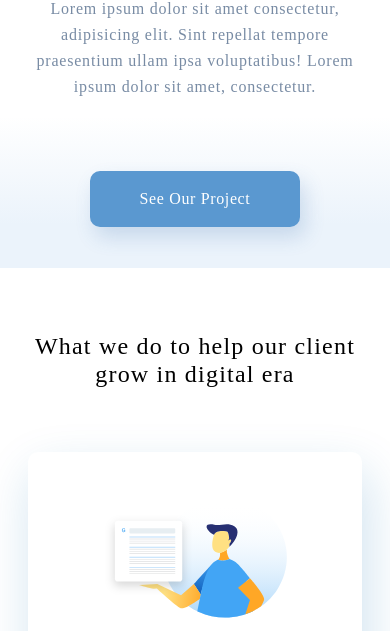
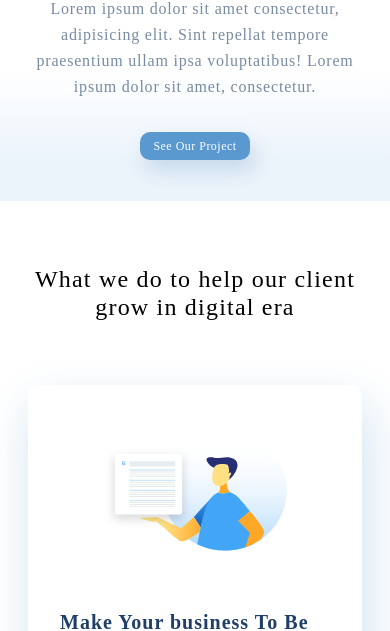
Before and after one commit to tv1teka/landing-page, a plain HTML site: page index.html in a window 390 px wide. Shown: the part 220-851 px from the top of the page. Drawn offline with Linux system fonts and the light colour scheme.

Commit message:
fixed the top button

```diff
--- a/css/style.css
+++ b/css/style.css
@@ -402,6 +402,12 @@ hr {
     font-size: 24px;
     line-height: 28px;
   }
+  .top__button {
+    font-size: 12px;
+    line-height: 26px;
+    padding: 1px 13px;
+    margin-top: 32px;
+  }
   .offer {
     padding-left: 0;
     padding-right: 0;
```
